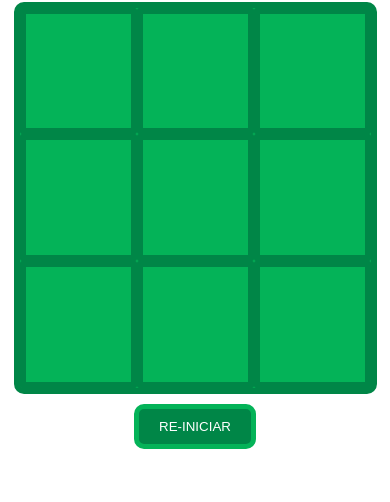
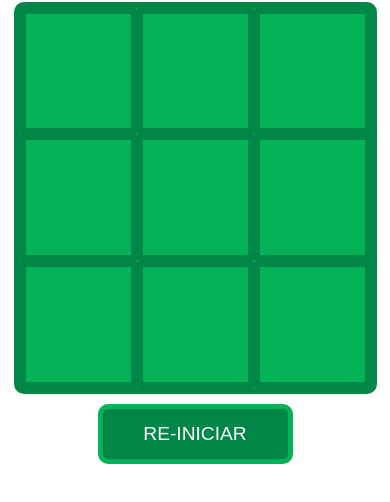
Before and after one commit to johnnysoutodev/TicTacToe, a plain HTML site: page src/index.html in a window 390 px wide. Shown: the part 88-590 px from the top of the page. Drawn offline with Linux system fonts and the light colour scheme.

Commit message:
Update estilos.css
tentando aumentar o tamanho do .btn

```diff
--- a/src/css/estilos.css
+++ b/src/css/estilos.css
@@ -54,4 +54,10 @@ body {
         width: 90vw;
         min-height: 45vh;
     }
+
+    .btn {
+      width: 50vw;
+      min-height: 60px;
+      font-size: 1.2em;
+    }
   }
```
